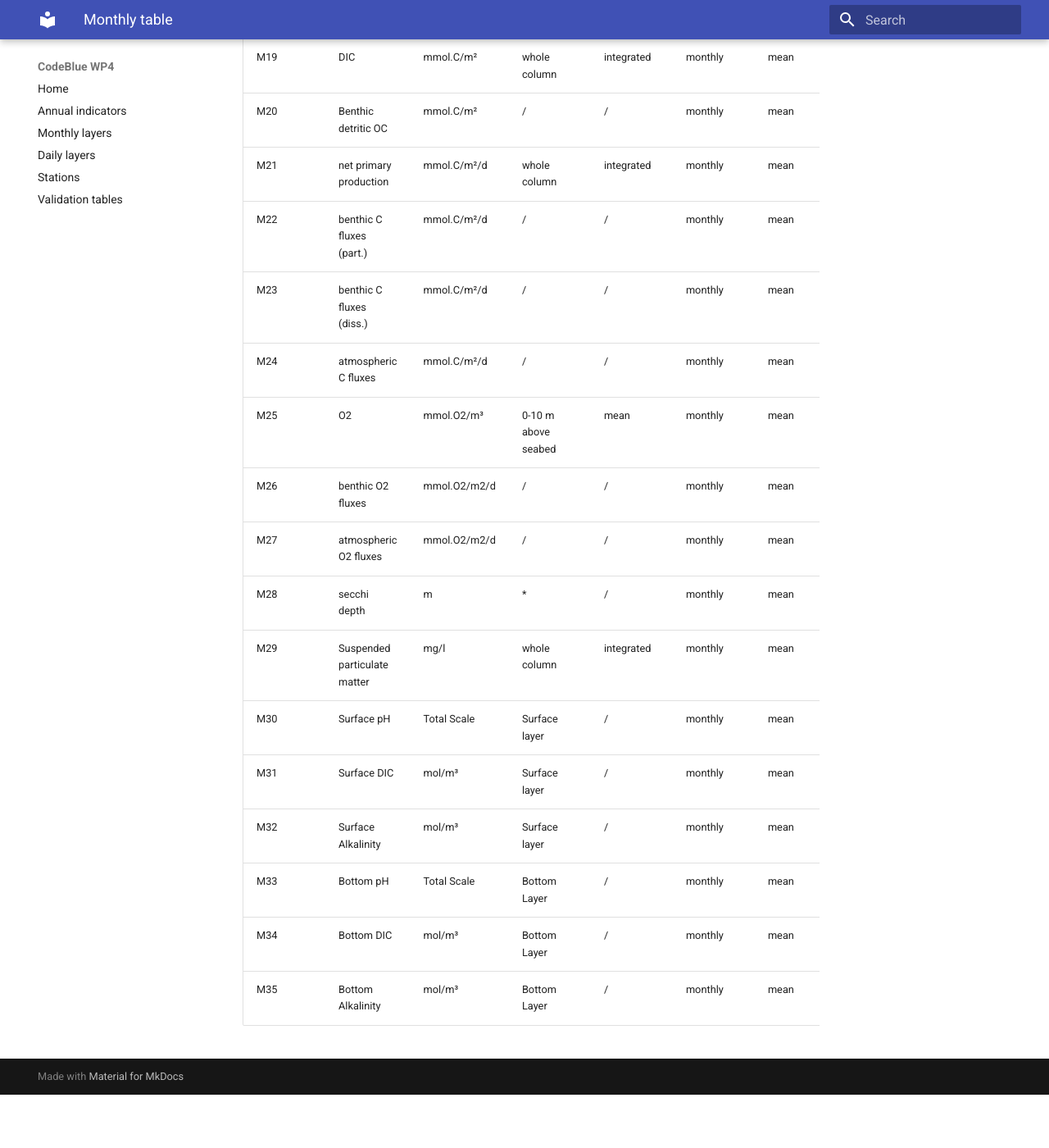
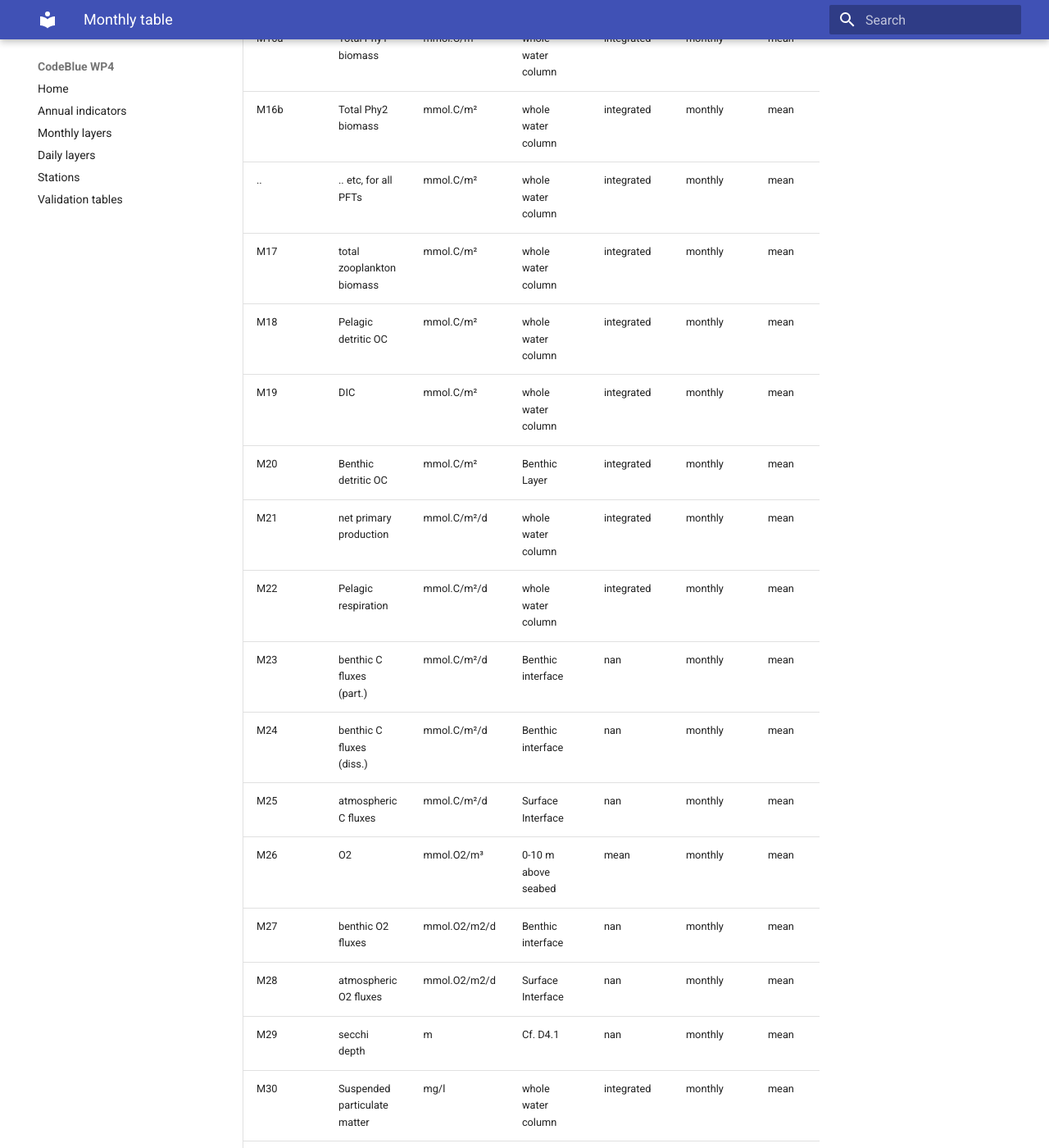
Before and after one commit to acapet/CodeBlueWP4, an MkDocs documentation site: the page built from docs/tables/monthly_table.md, in a window 1280 px wide and 1400 px high, scrolled down 1665 px. Shown: the whole window at 82% size. Built offline with MkDocs 1.6.1 and Material for MkDocs 9.7.7, drawn with Linux system fonts in a browser that asks for light colours; before the commit the page ends 3000 px from its top, so only the background shows below that; some of the changed text lies outside the part shown.

```diff
--- a/docs/tables/monthly_table.md
+++ b/docs/tables/monthly_table.md
@@ -1,40 +1,41 @@
-| ID   | Name                                         | Unit         | Depth range         | Depth operation   | Time range   | Time operation   |
-|:-----|:---------------------------------------------|:-------------|:--------------------|:------------------|:-------------|:-----------------|
-| M1   | surface salinity                             | psu          | 0-10 m              | mean              | monthly      | mean             |
-| M2   | avg salinity                                 | psu          | whole water column  | mean              | monthly      | mean             |
-| M3   | bottom salinity                              | psu          | 0-10 m above seabed | mean              | monthly      | mean             |
-| M4   | surface temperature                          | celsius      | 0-10 m              | mean              | monthly      | mean             |
-| M5   | average temperature                          | celsius      | whole column        | mean              | monthly      | mean             |
-| M6   | bottom temperature                           | celsius      | 0-10 m above seabed | mean              | monthly      | mean             |
-| M7   | potential energy anomaly - thermal component | J/m³         | *                   | /                 | monthly      | mean             |
-| M8   | potential energy anomaly - haline component  | J/m³         | *                   | /                 | monthly      | mean             |
-| M9   | mixed layer depth                            | m            | *                   | /                 | monthly      | mean             |
-| M10  | surface DIN                                  | mmol.N/m³    | 0-10 m              | mean              | monthly      | mean             |
-| M11  | surface DIP                                  | mmol.P/m³    | 0-10 m              | mean              | monthly      | mean             |
-| M12  | surface Si                                   | mmol.Si/m³   | 0-10 m              | mean              | monthly      | mean             |
-| M13  | total N                                      | mmol.N/m³    | 0-10 m              | mean              | monthly      | mean             |
-| M14  | total P                                      | mmol.P/m³    | 0-10 m              | mean              | monthly      | mean             |
-| M15  | Chl                                          | mg.Chl/m³    | 0-10 m              | mean              | monthly      | mean             |
-| M16  | total phyto biomass                          | mmol.C/m²    | whole column        | integrated        | monthly      | mean             |
-| M16a | Total Phy1 biomass                           | mmol.C/m²    | whole column        | integrated        | monthly      | mean             |
-| M16b | Total Phy2 biomass                           | mmol.C/m²    | whole column        | integrated        | monthly      | mean             |
-| ..   | .. etc, for all PFTs                         | mmol.C/m²    | whole column        | integrated        | monthly      | mean             |
-| M17  | total zooplankton biomass                    | mmol.C/m²    | whole column        | integrated        | monthly      | mean             |
-| M18  | Pelagic detritic OC                          | mmol.C/m²    | whole column        | integrated        | monthly      | mean             |
-| M19  | DIC                                          | mmol.C/m²    | whole column        | integrated        | monthly      | mean             |
-| M20  | Benthic detritic OC                          | mmol.C/m²    | /                   | /                 | monthly      | mean             |
-| M21  | net primary production                       | mmol.C/m²/d  | whole column        | integrated        | monthly      | mean             |
-| M22  | benthic C fluxes (part.)                     | mmol.C/m²/d  | /                   | /                 | monthly      | mean             |
-| M23  | benthic C fluxes (diss.)                     | mmol.C/m²/d  | /                   | /                 | monthly      | mean             |
-| M24  | atmospheric C fluxes                         | mmol.C/m²/d  | /                   | /                 | monthly      | mean             |
-| M25  | O2                                           | mmol.O2/m³   | 0-10 m above seabed | mean              | monthly      | mean             |
-| M26  | benthic O2 fluxes                            | mmol.O2/m2/d | /                   | /                 | monthly      | mean             |
-| M27  | atmospheric O2 fluxes                        | mmol.O2/m2/d | /                   | /                 | monthly      | mean             |
-| M28  | secchi depth                                 | m            | *                   | /                 | monthly      | mean             |
-| M29  | Suspended particulate matter                 | mg/l         | whole column        | integrated        | monthly      | mean             |
-| M30  | Surface pH                                   | Total Scale  | Surface layer       | /                 | monthly      | mean             |
-| M31  | Surface DIC                                  | mol/m³       | Surface layer       | /                 | monthly      | mean             |
-| M32  | Surface Alkalinity                           | mol/m³       | Surface layer       | /                 | monthly      | mean             |
-| M33  | Bottom pH                                    | Total Scale  | Bottom Layer        | /                 | monthly      | mean             |
-| M34  | Bottom DIC                                   | mol/m³       | Bottom Layer        | /                 | monthly      | mean             |
-| M35  | Bottom Alkalinity                            | mol/m³       | Bottom Layer        | /                 | monthly      | mean             |
+| ID   | Name                                         | Unit         | Depth range          | Depth operation   | Time range   | Time operation   |
+|:-----|:---------------------------------------------|:-------------|:---------------------|:------------------|:-------------|:-----------------|
+| M1   | surface salinity                             | psu          | 0-10 m below surface | mean              | monthly      | mean             |
+| M2   | avg salinity                                 | psu          | whole water column   | mean              | monthly      | mean             |
+| M3   | bottom salinity                              | psu          | 0-10 m above seabed  | mean              | monthly      | mean             |
+| M4   | surface temperature                          | celsius      | 0-10 m below surface | mean              | monthly      | mean             |
+| M5   | average temperature                          | celsius      | whole water column   | mean              | monthly      | mean             |
+| M6   | bottom temperature                           | celsius      | 0-10 m above seabed  | mean              | monthly      | mean             |
+| M7   | potential energy anomaly - thermal component | J/m³         | Cf. D4.1             | nan               | monthly      | mean             |
+| M8   | potential energy anomaly - haline component  | J/m³         | Cf. D4.1             | nan               | monthly      | mean             |
+| M9   | mixed layer depth                            | m            | Cf. D4.1             | nan               | monthly      | mean             |
+| M10  | surface DIN                                  | mmol.N/m³    | 0-10 m below surface | mean              | monthly      | mean             |
+| M11  | surface DIP                                  | mmol.P/m³    | 0-10 m below surface | mean              | monthly      | mean             |
+| M12  | surface Si                                   | mmol.Si/m³   | 0-10 m below surface | mean              | monthly      | mean             |
+| M13  | total N                                      | mmol.N/m³    | 0-10 m below surface | mean              | monthly      | mean             |
+| M14  | total P                                      | mmol.P/m³    | 0-10 m below surface | mean              | monthly      | mean             |
+| M15  | Chl                                          | mg.Chl/m³    | 0-10 m below surface | mean              | monthly      | mean             |
+| M16  | total phyto biomass                          | mmol.C/m²    | whole water column   | integrated        | monthly      | mean             |
+| M16a | Total Phy1 biomass                           | mmol.C/m²    | whole water column   | integrated        | monthly      | mean             |
+| M16b | Total Phy2 biomass                           | mmol.C/m²    | whole water column   | integrated        | monthly      | mean             |
+| ..   | .. etc, for all PFTs                         | mmol.C/m²    | whole water column   | integrated        | monthly      | mean             |
+| M17  | total zooplankton biomass                    | mmol.C/m²    | whole water column   | integrated        | monthly      | mean             |
+| M18  | Pelagic detritic OC                          | mmol.C/m²    | whole water column   | integrated        | monthly      | mean             |
+| M19  | DIC                                          | mmol.C/m²    | whole water column   | integrated        | monthly      | mean             |
+| M20  | Benthic detritic OC                          | mmol.C/m²    | Benthic Layer        | integrated        | monthly      | mean             |
+| M21  | net primary production                       | mmol.C/m²/d  | whole water column   | integrated        | monthly      | mean             |
+| M22  | Pelagic respiration                          | mmol.C/m²/d  | whole water column   | integrated        | monthly      | mean             |
+| M23  | benthic C fluxes (part.)                     | mmol.C/m²/d  | Benthic interface    | nan               | monthly      | mean             |
+| M24  | benthic C fluxes (diss.)                     | mmol.C/m²/d  | Benthic interface    | nan               | monthly      | mean             |
+| M25  | atmospheric C fluxes                         | mmol.C/m²/d  | Surface Interface    | nan               | monthly      | mean             |
+| M26  | O2                                           | mmol.O2/m³   | 0-10 m above seabed  | mean              | monthly      | mean             |
+| M27  | benthic O2 fluxes                            | mmol.O2/m2/d | Benthic interface    | nan               | monthly      | mean             |
+| M28  | atmospheric O2 fluxes                        | mmol.O2/m2/d | Surface Interface    | nan               | monthly      | mean             |
+| M29  | secchi depth                                 | m            | Cf. D4.1             | nan               | monthly      | mean             |
+| M30  | Suspended particulate matter                 | mg/l         | whole water column   | integrated        | monthly      | mean             |
+| M31  | Surface pH                                   | Total Scale  | 0-10 m below surface | mean              | monthly      | mean             |
+| M32  | Surface DIC                                  | mol/m³       | 0-10 m below surface | mean              | monthly      | mean             |
+| M33  | Surface Alkalinity                           | mol/m³       | 0-10 m below surface | mean              | monthly      | mean             |
+| M34  | Bottom pH                                    | Total Scale  | 0-10 m above seabed  | mean              | monthly      | mean             |
+| M35  | Bottom DIC                                   | mol/m³       | 0-10 m above seabed  | mean              | monthly      | mean             |
+| M36  | Bottom Alkalinity                            | mol/m³       | 0-10 m above seabed  | mean              | monthly      | mean             |
```
Also changed, not shown: docs/tables/daily_baltic_table.md (added, +9 -0 lines), docs/tables/daily_table.md (added, +13 -0 lines), docs/tables/indicators_table.md (+31 -11 lines), src/site/build_indicator_table.py (deleted, +0 -18 lines), src/site/build_monthly_table.py (deleted, +0 -18 lines), src/site/build_station_table.py (deleted, +0 -18 lines), src/site/build_tables.py (added, +22 -0 lines).
